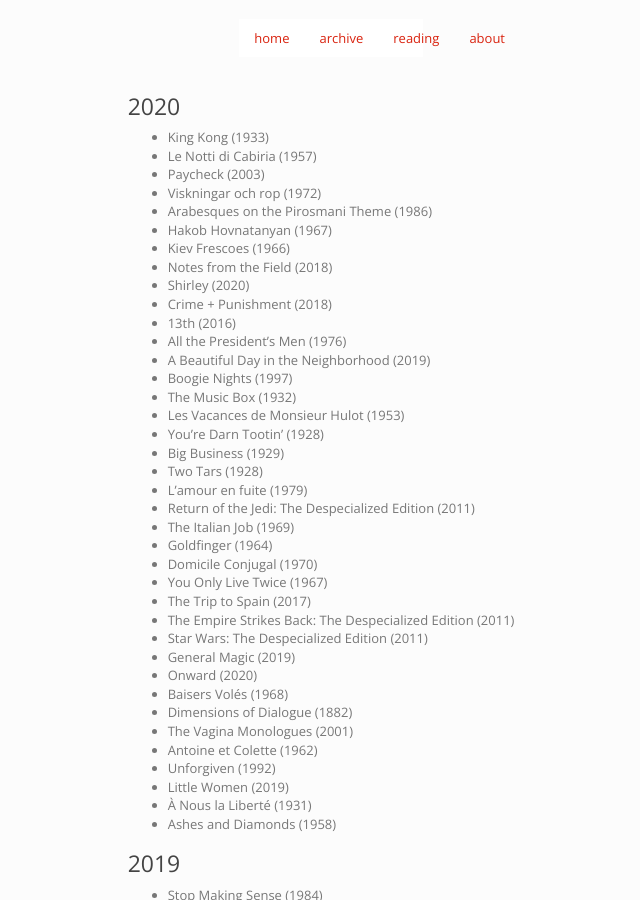
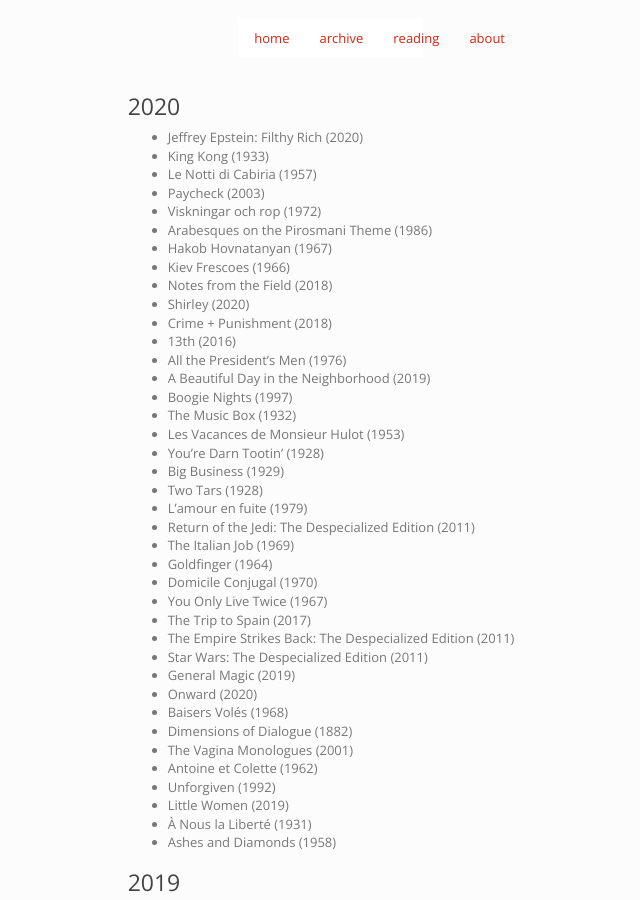
Before and after one commit to imtayadeway/imtayadeway.github.io, a Jekyll site: the page built from film/index.md, in a window 1280 px wide and 900 px high. Shown: the whole window, without its empty margins (309-949 px from the left). Built offline with Jekyll 4.4.1, drawn with Linux system fonts in a browser that asks for light colours.

Commit message:
filthy rich

```diff
--- a/film/index.md
+++ b/film/index.md
@@ -5,6 +5,7 @@
 
 ### 2020
 
+- Jeffrey Epstein: Filthy Rich (2020)
 - King Kong (1933)
 - Le Notti di Cabiria (1957)
 - Paycheck (2003)
```
